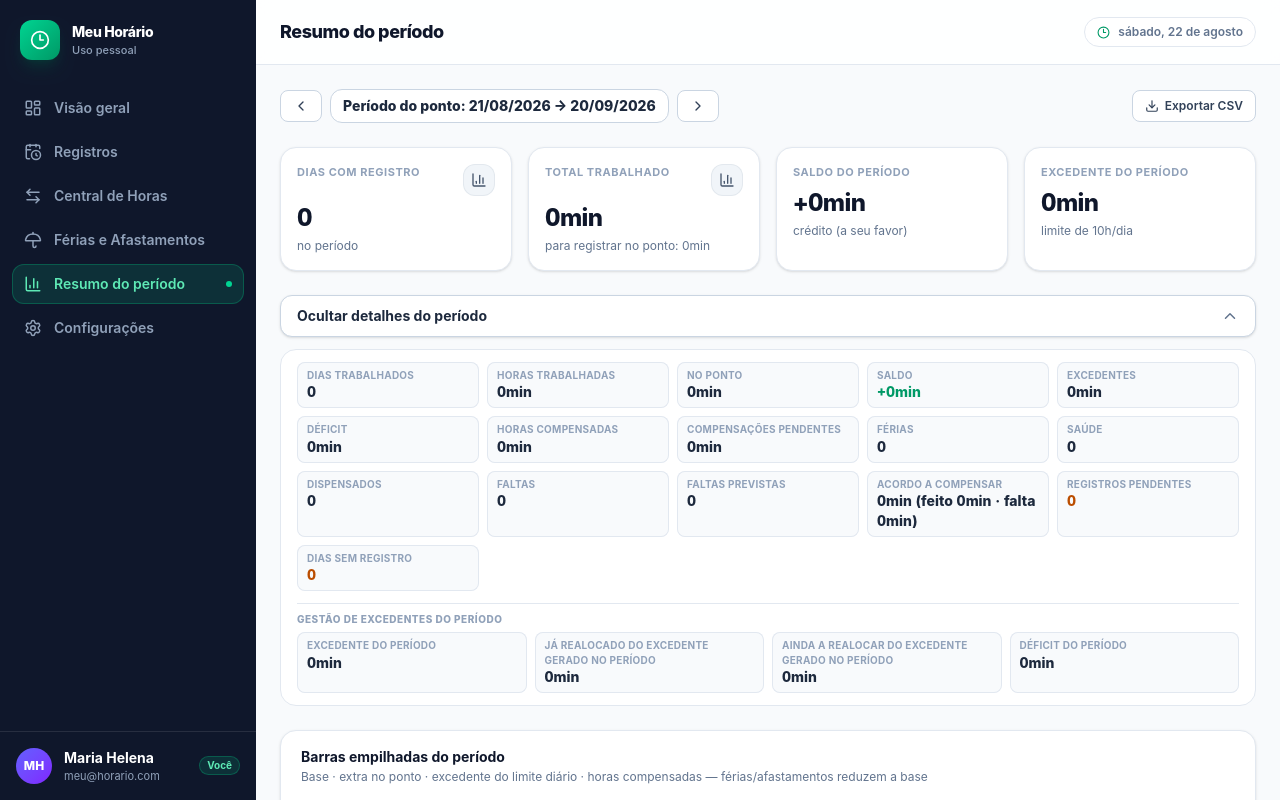
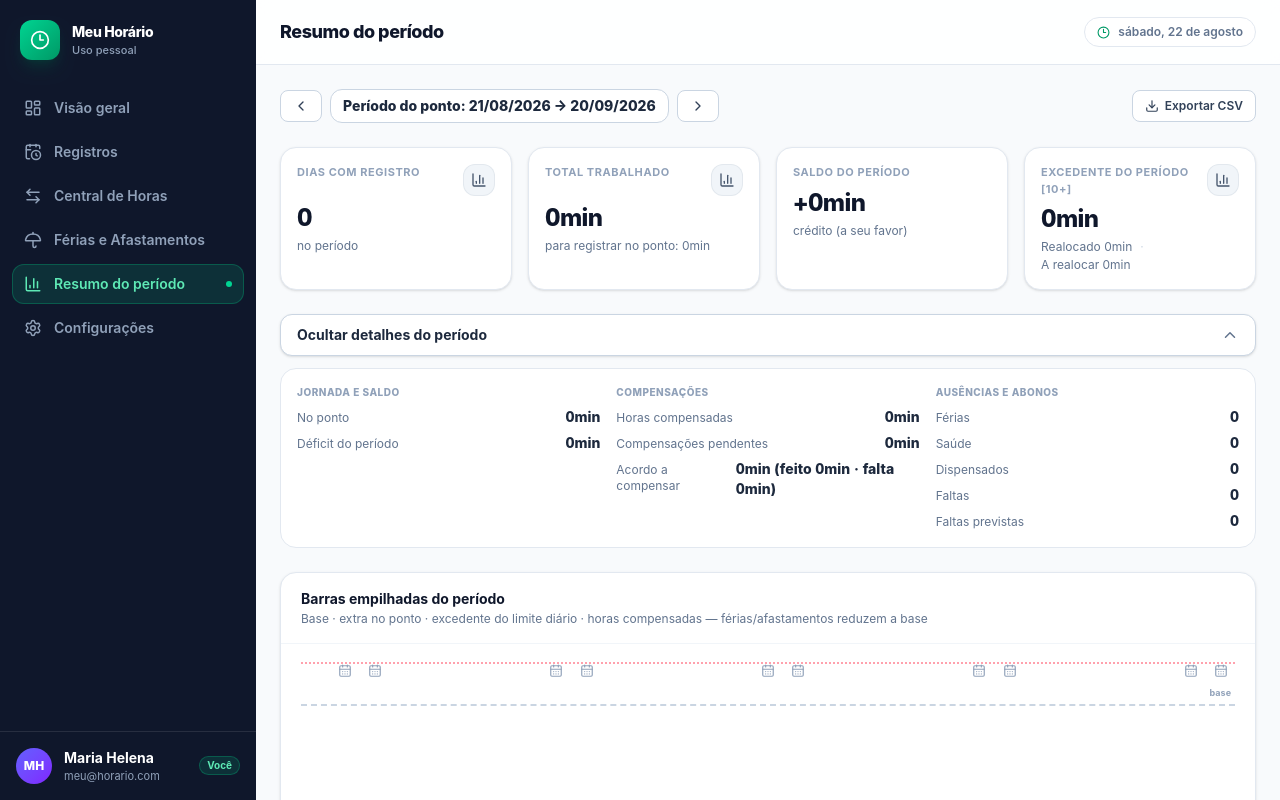
Before and after one commit to brinlaser-bot/registro-de-horas, a Next.js app: page /resumo in a window 1280 px wide. Both pictures are taken after a click on the button "Ver mais detalhes do período". Shown: the top 800 px of the page. Built offline with nearby package versions, Linux system fonts and the light colour scheme.

Commit message:
Ajusta o Resumo: inconsistente congelado, rótulos e card [10+].
Registro inconsistente deixa de aparecer como Ok com +0min.
Detalhes do período passam a três colunas; o excedente gerado fica no card.

Co-authored-by: arena-agent <297053741+arena-agent@users.noreply.github.com>

```diff
--- a/src/app/(app)/resumo/page.tsx
+++ b/src/app/(app)/resumo/page.tsx
@@ -1,6 +1,6 @@
 "use client";
 
-import { useMemo, useState } from "react";
+import { useMemo, useState, type ReactNode } from "react";
 import Link from "next/link";
 import { BarChart3, ChevronDown, ChevronLeft, ChevronRight, ChevronUp, Download } from "lucide-react";
 import { settingsOf, useAppData, useIsClient } from "@/lib/store";
@@ -18,7 +18,13 @@ import {
 import { pendingPunchDates } from "@/lib/pending-punches";
 import { buildDebtDays } from "@/lib/debt";
 import { specialExcessBook } from "@/lib/hour-bank";
-import { buildResumoDayRow, isQuietResumoDay } from "@/lib/resumo-days";
+import {
+  buildResumoDayRow,
+  isQuietResumoDay,
+  resumoEventKind,
+  resumoFinancialFrozen,
+  type ResumoDayRow,
+} from "@/lib/resumo-days";
 import { Badge, Button, Card, EmptyState, Skeleton, StatCard } from "@/components/ui";
 import { StackedPeriodChart } from "@/components/stacked-period-chart";
 
@@ -230,10 +236,17 @@ export default function ResumoPage() {
           tone={totals.balanceTotal > 0 ? "emerald" : totals.balanceTotal < 0 ? "rose" : "slate"}
         />
         <StatCard
-          label="Excedente do período"
-          value={formatMinutes(totals.excessTotal)}
-          sub={`limite de ${formatMinutes(settings.maxDailyMinutes)}/dia`}
-          tone={totals.excessTotal > 0 ? "amber" : "slate"}
+          label="Excedente do período [10+]"
+          value={formatMinutes(periodExcessBook.original)}
+          sub={
+            <span className="flex flex-wrap items-center gap-x-2 gap-y-0.5">
+              <span>Realocado {formatMinutes(periodExcessBook.realized)}</span>
+              <span className="text-slate-300">·</span>
+              <span>A realocar {formatMinutes(Math.max(0, periodExcessBook.original - periodExcessBook.realized))}</span>
+            </span>
+          }
+          tone={periodExcessBook.original > 0 ? "violet" : "slate"}
+          icon={<BarChart3 size={16} />}
         />
       </div>
 
@@ -248,41 +261,26 @@ export default function ResumoPage() {
           {detailsOpen ? <ChevronUp size={18} className="shrink-0 text-slate-500" /> : <ChevronDown size={18} className="shrink-0 text-slate-500" />}
         </button>
         {detailsOpen && (
-          <div className="mt-3 grid grid-cols-2 gap-2 rounded-2xl border border-slate-200 bg-white px-4 py-3 text-sm text-slate-600 sm:grid-cols-3 lg:grid-cols-5">
-            <Detail label="Dias trabalhados" value={String(detailStats.workedDays)} />
-            <Detail label="Horas trabalhadas" value={formatMinutes(detailStats.workedMinutes)} />
-            <Detail label="No ponto" value={formatMinutes(detailStats.registrableMinutes)} />
-            <Detail
-              label="Saldo"
-              value={`${detailStats.balanceMinutes >= 0 ? "+" : ""}${formatMinutes(detailStats.balanceMinutes)}`}
-              tone={detailStats.balanceMinutes >= 0 ? "text-emerald-600" : "text-rose-600"}
-            />
-            <Detail label="Excedentes" value={formatMinutes(detailStats.excessMinutes)} />
-            <Detail label="Déficit" value={formatMinutes(detailStats.deficitMinutes)} />
-            <Detail label="Horas compensadas" value={formatMinutes(detailStats.compensatedMinutes)} />
-            <Detail label="Compensações pendentes" value={formatMinutes(detailStats.pendingCompMinutes)} />
-            <Detail label="Férias" value={String(detailStats.vacationDays)} />
-            <Detail label="Saúde" value={String(detailStats.healthDays)} />
-            <Detail label="Dispensados" value={String(detailStats.waivedDays)} />
-            <Detail label="Faltas" value={String(detailStats.faltaDays)} />
-            <Detail label="Faltas previstas" value={String(detailStats.faltaPrevistaDays)} />
-            <Detail
+          <div className="mt-3 grid gap-4 rounded-2xl border border-slate-200 bg-white px-4 py-4 text-sm text-slate-600 sm:grid-cols-3">
+            <DetailColumn title="Jornada e saldo">
+              <DetailRow label="No ponto" value={formatMinutes(detailStats.registrableMinutes)} />
+              <DetailRow label="Déficit do período" value={formatMinutes(detailStats.deficitMinutes)} />
+            </DetailColumn>
+            <DetailColumn title="Compensações">
+              <DetailRow label="Horas compensadas" value={formatMinutes(detailStats.compensatedMinutes)} />
+              <DetailRow label="Compensações pendentes" value={formatMinutes(detailStats.pendingCompMinutes)} />
+              <DetailRow
                 label="Acordo a compensar"
                 value={`${formatMinutes(detailStats.acordoTotal)} (feito ${formatMinutes(detailStats.acordoDone)} · falta ${formatMinutes(detailStats.acordoPending)})`}
               />
-            <Detail label="Registros pendentes" value={String(detailStats.pendingPunches)} tone="text-amber-700" />
-            <Detail label="Dias sem registro" value={String(detailStats.missingRecords)} tone="text-amber-700" />
-            <div className="col-span-2 sm:col-span-3 lg:col-span-5 mt-1 border-t border-slate-200 pt-2">
-              <p className="mb-1.5 text-[10px] font-extrabold uppercase tracking-wider text-slate-400">
-                Gestão de excedentes do período
-              </p>
-              <div className="grid grid-cols-2 gap-2 sm:grid-cols-4">
-                <Detail label="Excedente do período" value={formatMinutes(periodExcessBook.original)} />
-                <Detail label="Já realocado do excedente gerado no período" value={formatMinutes(periodExcessBook.realized)} />
-                <Detail label="Ainda a realocar do excedente gerado no período" value={formatMinutes(periodExcessBook.free)} />
-                <Detail label="Déficit do período" value={formatMinutes(detailStats.deficitMinutes)} />
-              </div>
-            </div>
+            </DetailColumn>
+            <DetailColumn title="Ausências e abonos">
+              <DetailRow label="Férias" value={String(detailStats.vacationDays)} />
+              <DetailRow label="Saúde" value={String(detailStats.healthDays)} />
+              <DetailRow label="Dispensados" value={String(detailStats.waivedDays)} />
+              <DetailRow label="Faltas" value={String(detailStats.faltaDays)} />
+              <DetailRow label="Faltas previstas" value={String(detailStats.faltaPrevistaDays)} />
+            </DetailColumn>
           </div>
         )}
       </div>
@@ -332,49 +330,31 @@ export default function ResumoPage() {
                       </span>
                     </td>
                     <td className="py-2.5 pr-3">
-                      {d.eventLabel ? (
-                        <Badge tone={d.eventLabel === "Falta" ? "rose" : "sky"}>{d.eventLabel}</Badge>
-                      ) : d.status === "excess" ? (
-                        <Badge tone="rose">Acima do limite</Badge>
-                      ) : d.status === "deficit" ? (
-                        <Badge tone="amber">Abaixo da base</Badge>
-                      ) : d.status === "idle" ? (
-                        <Badge tone="slate">Jornada não iniciada</Badge>
-                      ) : d.status === "future" ? (
-                        <Badge tone="slate">Registro futuro</Badge>
-                      ) : d.status === "in-progress" ? (
-                        <Badge tone="indigo">Em andamento</Badge>
-                      ) : d.status === "ok" ? (
-                        <Badge tone="emerald">Ok</Badge>
-                      ) : d.missingExpected ? (
-                        <Badge tone="amber">Sem registro</Badge>
-                      ) : (
-                        <span className="text-xs text-slate-300">—</span>
-                      )}
+                      <ResumoEventBadge day={d} />
                     </td>
                     <td className="py-2.5 pr-3 text-right font-bold tabular-nums text-slate-900">
-                      {d.workedMinutes > 0 ? formatMinutes(d.workedMinutes) : "—"}
+                      {resumoFinancialFrozen(d) || d.workedMinutes <= 0 ? "—" : formatMinutes(d.workedMinutes)}
                     </td>
                     <td className="py-2.5 pr-3 text-right tabular-nums text-slate-400">
                       {formatMinutes(d.expectedMinutes)}
                     </td>
                     <td
                       className={`py-2.5 pr-3 text-right font-bold tabular-nums ${
-                        d.balanceMinutes > 0
+                        resumoFinancialFrozen(d)
+                          ? "text-slate-400"
+                          : d.balanceMinutes > 0
                             ? "text-emerald-600"
                             : d.balanceMinutes < 0
                               ? "text-rose-600"
                               : "text-slate-400"
                       }`}
                     >
-                      {d.faltaStatus === "prevista" || d.status === "idle" || d.status === "future" || d.status === "empty"
+                      {resumoFinancialFrozen(d) || d.faltaStatus === "prevista" || !(d.entryCount > 0 || d.eventLabel)
                         ? "—"
-                        : d.entryCount > 0 || d.eventLabel
-                          ? `${d.balanceMinutes >= 0 ? "+" : ""}${formatMinutes(d.balanceMinutes)}`
-                          : "—"}
+                        : `${d.balanceMinutes >= 0 ? "+" : ""}${formatMinutes(d.balanceMinutes)}`}
                     </td>
                     <td className="py-2.5 pr-3 text-right font-semibold tabular-nums text-indigo-600">
-                      {d.entryCount > 0 ? formatMinutes(d.registrableMinutes) : "—"}
+                      {resumoFinancialFrozen(d) || d.entryCount <= 0 ? "—" : formatMinutes(d.registrableMinutes)}
                     </td>
                   </tr>
                 ))}
@@ -409,11 +389,42 @@ export default function ResumoPage() {
   );
 }
 
-function Detail({ label, value, tone }: { label: string; value: string; tone?: string }) {
+function ResumoEventBadge({ day }: { day: ResumoDayRow }) {
+  const kind = resumoEventKind(day);
+  if (kind === "—") return <span className="text-xs text-slate-300">—</span>;
+  const tone =
+    kind === "Sem registro" || kind === "Registro inconsistente" || kind === "Registro incompleto"
+      ? "amber"
+      : kind === "Jornada abaixo do previsto"
+        ? "rose"
+        : kind === "Acima do limite [10+]"
+          ? "violet"
+          : kind === "Folga"
+            ? "sky"
+            : kind === "Ok"
+              ? "emerald"
+              : kind === "Em andamento"
+                ? "indigo"
+                : kind === "Falta"
+                  ? "rose"
+                  : "sky";
+  return <Badge tone={tone}>{kind}</Badge>;
+}
+
+function DetailColumn({ title, children }: { title: string; children: ReactNode }) {
   return (
-    <div className="rounded-lg bg-slate-50 px-2.5 py-1.5 ring-1 ring-inset ring-slate-200">
-      <p className="text-[10px] font-bold uppercase tracking-wide text-slate-400">{label}</p>
-      <p className={`font-extrabold tabular-nums ${tone ?? "text-slate-800"}`}>{value}</p>
+    <section>
+      <h3 className="mb-2 text-[10px] font-extrabold uppercase tracking-wider text-slate-400">{title}</h3>
+      <dl className="space-y-1.5">{children}</dl>
+    </section>
+  );
+}
+
+function DetailRow({ label, value }: { label: string; value: string }) {
+  return (
+    <div className="flex items-baseline justify-between gap-3">
+      <dt className="text-xs text-slate-500">{label}</dt>
+      <dd className="text-sm font-extrabold tabular-nums text-slate-800">{value}</dd>
     </div>
   );
 }
--- a/src/components/ui.tsx
+++ b/src/components/ui.tsx
@@ -114,7 +114,7 @@ export function Select({ label, hint, className = "", id, children, ...rest }: S
 
 /* ── Badge ──────────────────────────────────────────────── */
 
-type BadgeTone = "emerald" | "rose" | "amber" | "slate" | "indigo" | "sky";
+type BadgeTone = "emerald" | "rose" | "amber" | "slate" | "indigo" | "sky" | "violet";
 
 const badgeTones: Record<BadgeTone, string> = {
   emerald: "bg-emerald-50 text-emerald-700 ring-emerald-600/20",
@@ -123,6 +123,7 @@ const badgeTones: Record<BadgeTone, string> = {
   slate: "bg-slate-100 text-slate-600 ring-slate-500/20",
   indigo: "bg-indigo-50 text-indigo-700 ring-indigo-600/20",
   sky: "bg-sky-50 text-sky-700 ring-sky-600/20",
+  violet: "bg-violet-50 text-violet-700 ring-violet-600/20",
 };
 
 export function Badge({ tone = "slate", children, className = "" }: { tone?: BadgeTone; children: ReactNode; className?: string }) {
@@ -319,7 +320,7 @@ export function StatCard({
   label: string;
   value: ReactNode;
   sub?: ReactNode;
-  tone?: "emerald" | "rose" | "amber" | "slate" | "indigo";
+  tone?: "emerald" | "rose" | "amber" | "slate" | "indigo" | "violet";
   icon?: ReactNode;
   onClick?: () => void;
   /** Menor padding vertical e gap interno — ícone e número permanecem iguais. */
@@ -330,6 +331,7 @@ export function StatCard({
     rose: "text-rose-600",
     amber: "text-amber-600",
     indigo: "text-indigo-600",
+    violet: "text-violet-700",
     slate: "text-slate-900",
   };
   const iconTones: Record<string, string> = {
@@ -337,6 +339,7 @@ export function StatCard({
     rose: "bg-rose-50 text-rose-600 ring-rose-600/10",
     amber: "bg-amber-50 text-amber-600 ring-amber-600/10",
     indigo: "bg-indigo-50 text-indigo-600 ring-indigo-600/10",
+    violet: "bg-violet-50 text-violet-700 ring-violet-600/10",
     slate: "bg-slate-100 text-slate-600 ring-slate-500/10",
   };
   return (
```
Also changed, not shown: src/components/charts.tsx (+18 -9 lines), src/lib/resumo-days.ts (+19 -2 lines), tests/verify-correcao-consolidacao.mts, tests/verify-excedente-ciclo.mts, tests/verify-resumo-apresentacao.mts (added), tests/verify-resumo-classificacao.mts, tests/verify-sem-registro.mts, tests/verify-ux-pendencias-futuro.mts. Lines whose indentation alone changed are shown as unchanged.
